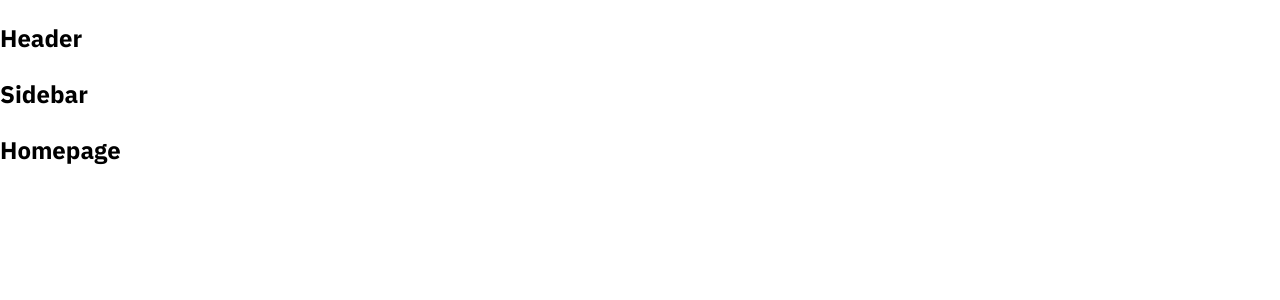
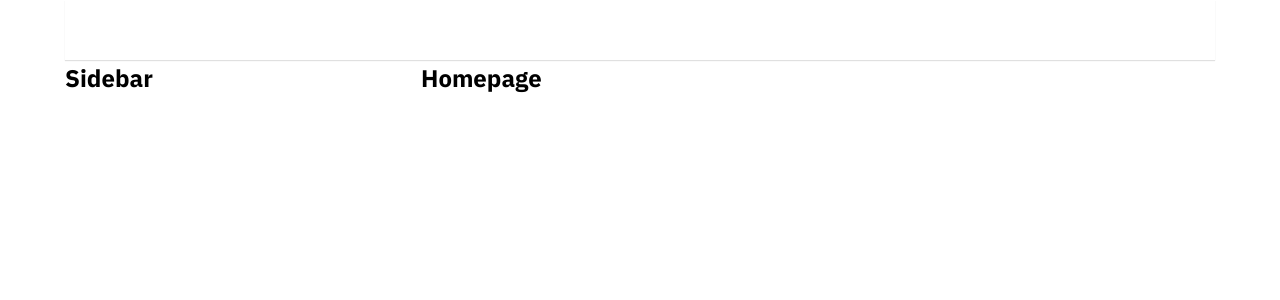
Before and after one commit to phanthaikhang21127069/ui-tiktok, a React (Create React App) app: page / in a window 1280 px wide. Shown: the top 300 px of the page. Built offline with nearby package versions, Linux system fonts and the light colour scheme.

Commit message:
layout frame default

```diff
--- a/package.json
+++ b/package.json
@@ -6,6 +6,7 @@
     "@testing-library/jest-dom": "^5.17.0",
     "@testing-library/react": "^13.4.0",
     "@testing-library/user-event": "^13.5.0",
+    "classnames": "^2.5.1",
     "normalize.css": "^8.0.1",
     "react": "^18.2.0",
     "react-dom": "^18.2.0",
--- a/src/components/GlobalStyles/GlobalStyles.scss
+++ b/src/components/GlobalStyles/GlobalStyles.scss
@@ -3,10 +3,16 @@
 
 :root {
   --primary: #ff3b5c;
+
+  //Default layout
+  --default-layout-header-height: 60px;
+  --default-layout-width: 1150px;
 }
 
 * {
   box-sizing: border-box;
+  margin: 0;
+  padding: 0;
 }
 
 html {
--- /dev/null
+++ b/src/components/Layout/DefaultLayout/DefaultLayout.module.scss
@@ -0,0 +1,15 @@
+.wrapper {
+  display: flex;
+  flex-direction: column;
+  align-items: center;
+}
+
+.container {
+  width: var(--default-layout-width);
+  display: flex;
+}
+
+.content {
+  flex: 1;
+  min-height: 1000px;
+}
--- /dev/null
+++ b/src/components/Layout/DefaultLayout/Sidebar/Sidebar.module.scss
@@ -0,0 +1,3 @@
+.wrapper {
+  width: 356px;
+}
--- a/src/components/Layout/DefaultLayout/Sidebar/index.js
+++ b/src/components/Layout/DefaultLayout/Sidebar/index.js
@@ -1,5 +1,14 @@
+import classNames from 'classnames/bind';
+import styles from './Sidebar.module.scss';
+
+const cx = classNames.bind(styles);
+
 function Sidebar() {
-  return <h2>Sidebar</h2>;
+  return (
+    <aside className={cx('wrapper')}>
+      <h2>Sidebar</h2>
+    </aside>
+  );
 }
 
 export default Sidebar;
--- a/src/components/Layout/DefaultLayout/index.js
+++ b/src/components/Layout/DefaultLayout/index.js
@@ -1,13 +1,16 @@
+import classNames from 'classnames/bind';
 import Header from '~/components/Layout/components/Header';
 import Sidebar from './Sidebar';
+import styles from './DefaultLayout.module.scss';
 
+const cx = classNames.bind(styles);
 function DefaultLayout({ children }) {
   return (
-    <div>
+    <div className={cx('wrapper')}>
       <Header />
-      <div className="container">
+      <div className={cx('container')}>
         <Sidebar />
-        <div className="content">{children}</div>
+        <div className={cx('content')}>{children}</div>
       </div>
     </div>
   );
--- a/src/components/Layout/HeaderOnly/index.js
+++ b/src/components/Layout/HeaderOnly/index.js
@@ -1,6 +1,6 @@
 import Header from '~/components/Layout/components/Header';
 
-function DefaultLayout({ children }) {
+function HeaderOnly({ children }) {
   return (
     <div>
       <Header />
@@ -11,4 +11,4 @@ function DefaultLayout({ children }) {
   );
 }
 
-export default DefaultLayout;
+export default HeaderOnly;
--- /dev/null
+++ b/src/components/Layout/components/Header/Header.module.scss
@@ -0,0 +1,11 @@
+.wrapper {
+  height: var(--default-layout-header-height);
+  box-shadow: 0px 1px 1px rgb(0 0 0 / 12%);
+  display: flex;
+  justify-content: center;
+}
+
+.inner {
+  height: 100%;
+  width: var(--default-layout-width);
+}
--- a/src/components/Layout/components/Header/index.js
+++ b/src/components/Layout/components/Header/index.js
@@ -1,5 +1,14 @@
+import classNames from 'classnames/bind';
+import styles from './Header.module.scss';
+
+const cx = classNames.bind(styles);
+
 function Header() {
-  return <h2>Header</h2>;
+  return (
+    <header className={cx('wrapper')}>
+      <div className={cx('inner')}></div>
+    </header>
+  );
 }
 
 export default Header;
```
Also changed, not shown: 1 other file (tests, documents, lock files or other folders).
